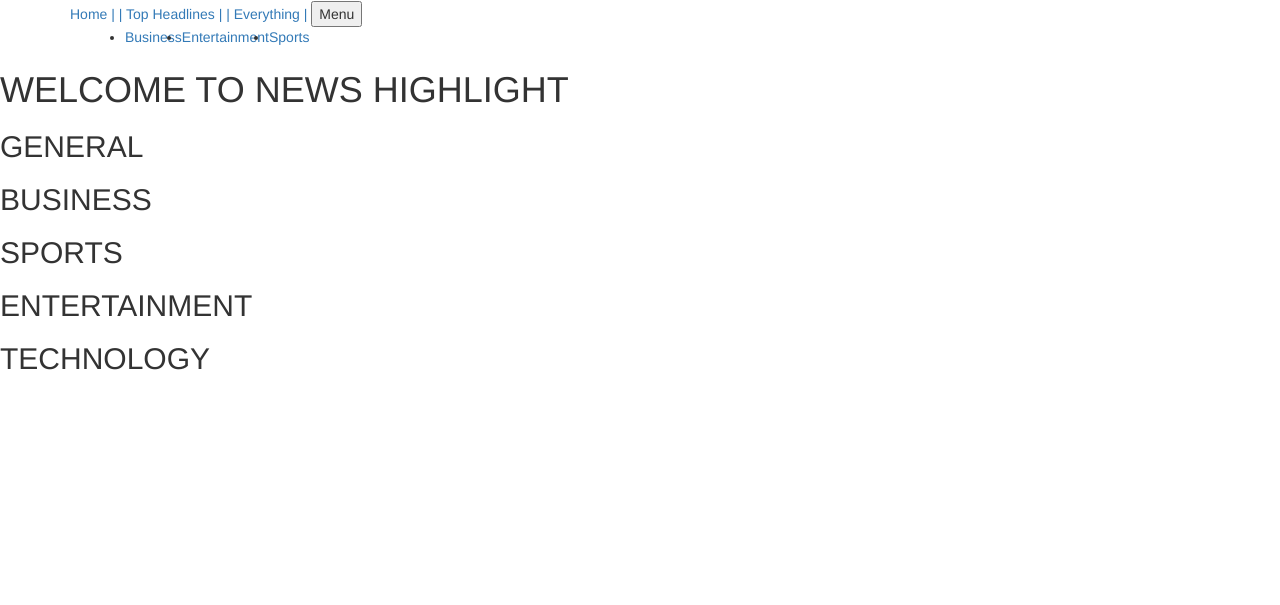
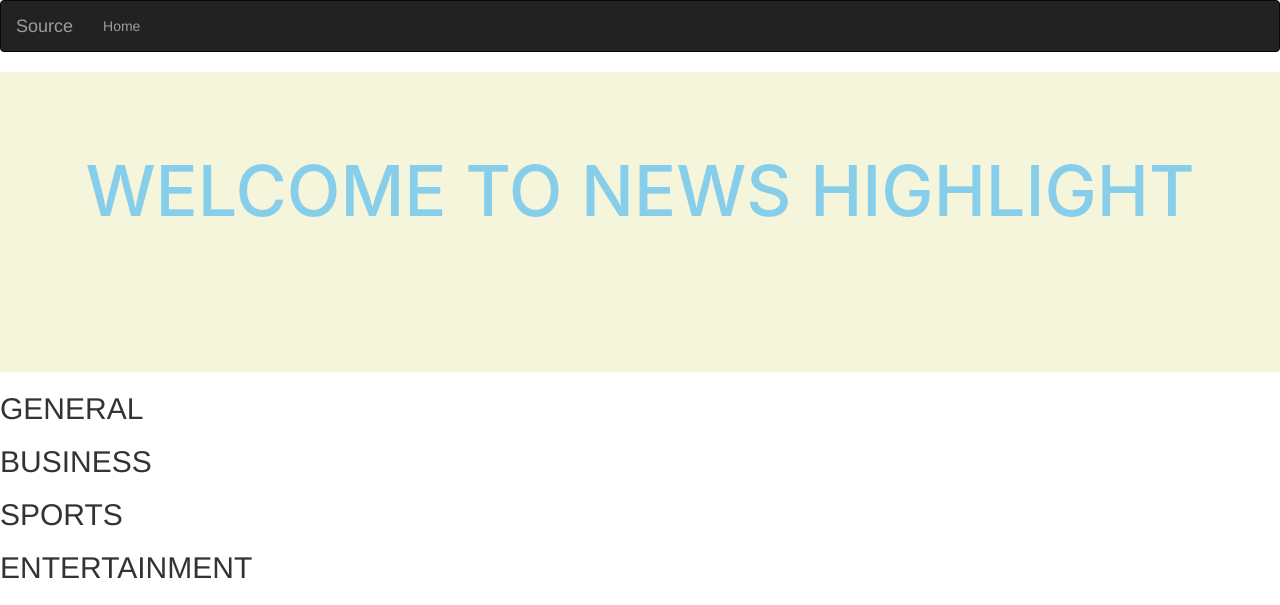
Before and after one commit to KAYITARES/NewsHighlight, a Flask app: template app/templates/index.html in a window 1280 px wide. Shown: the top 605 px of the page. Run offline with Flask 2, Linux system fonts and the light colour scheme; the template is opened without the code that fills it, so the values that code supplies are empty; parts of the project's set-up code (start-up, migrations or seed data) failed here and were passed over; some libraries are stand-ins or nearby versions.

Commit message:
adding style in index.css

```diff
--- a/app/static/css/index.css
+++ b/app/static/css/index.css
@@ -0,0 +1,9 @@
+h1{
+    color:skyblue;
+    background-color:beige;
+    height:300px;
+    font-family: -apple-system, BlinkMacSystemFont, 'Segoe UI', Roboto, Oxygen, Ubuntu, Cantarell, 'Open Sans', 'Helvetica Neue', sans-serif;
+    text-align: center;
+    padding-top:80px;
+    font-size: 70px;
+  }
--- a/app/templates/index.html
+++ b/app/templates/index.html
@@ -21,6 +21,7 @@
         {% block content %}
         <h1>WELCOME TO NEWS HIGHLIGHT</h1>
         <h2>GENERAL</h2>
+
             <ul>
                 {{ macro.displaySourceList(general)}}
             </ul>
--- a/app/templates/macros.html
+++ b/app/templates/macros.html
@@ -4,7 +4,6 @@
         <div class="row">
             <div class="col-md-4 source-name">
       <h3>{{ source.name }}</h3>
-      <p>{{ source.description}}</p>
       </div>
       <div class="col-md-7 source-details">
             <p> {{source.description|truncate(150)}}
--- a/app/templates/navbar.html
+++ b/app/templates/navbar.html
@@ -1,24 +1,18 @@
-<nav class="navbar navbar-expand-lg navbar-light fixed-top" id="navMain">
-    <div class="container">
-        <a class="smooth-scroll" href="/#top">Home |</a>
-        <a class="smooth-scroll" href="/topheadlines&40">| Top Headlines |</a>
-        <a class="smooth-scroll" href="/everything&40">| Everything |</a>
-        <button class="navbar-toggler navbar-toggler-right" type="button" data-toggle="collapse" data-target="#navbarResponsive"
-            aria-controls="navbarResponsive" aria-expanded="false" aria-label="Toggle navigation">Menu
-            <i class="fa fa-bars"></i>
-        </button>
-        <div class="collapse navbar-collapse" id="navbarResponsive">
-            <ul class="navbar-nav ml-auto">
-                <li class="nav-item">
-                    <a class="nav-link smooth-scroll" href="/#business">Business</a>
-                </li>
-                <li class="nav-item">
-                    <a class="nav-link smooth-scroll" href="/#entertainment">Entertainment</a>
-                </li>
-                <li class="nav-item">
-                    <a class="nav-link smooth-scroll" href="/#sports">Sports</a>
-                </li>
-            </ul>
+<div class="navbar navbar-inverse" role="navigation">
+    <div class="container-fluid">
+        <div class="navbar-header">
+            <button type="button" class="navbar-toggle" data-toggle="collapse" data-target=".navbar-collapse">
+              <span class="sr-only">Toggle navigation</span>
+              <span class="icon-bar"></span>
+              <span class="icon-bar"></span>
+              <span class="icon-bar"></span>
+            </button>
+            <a class="navbar-brand" href="/"> Source </a>
         </div>
+        <div class="navbar-collapse collapse">
+            <ul class="nav navbar-nav">
+                <li><a href="/">Home</a></li>
+        </div>
+
     </div>
-</nav>
+</div>
```
